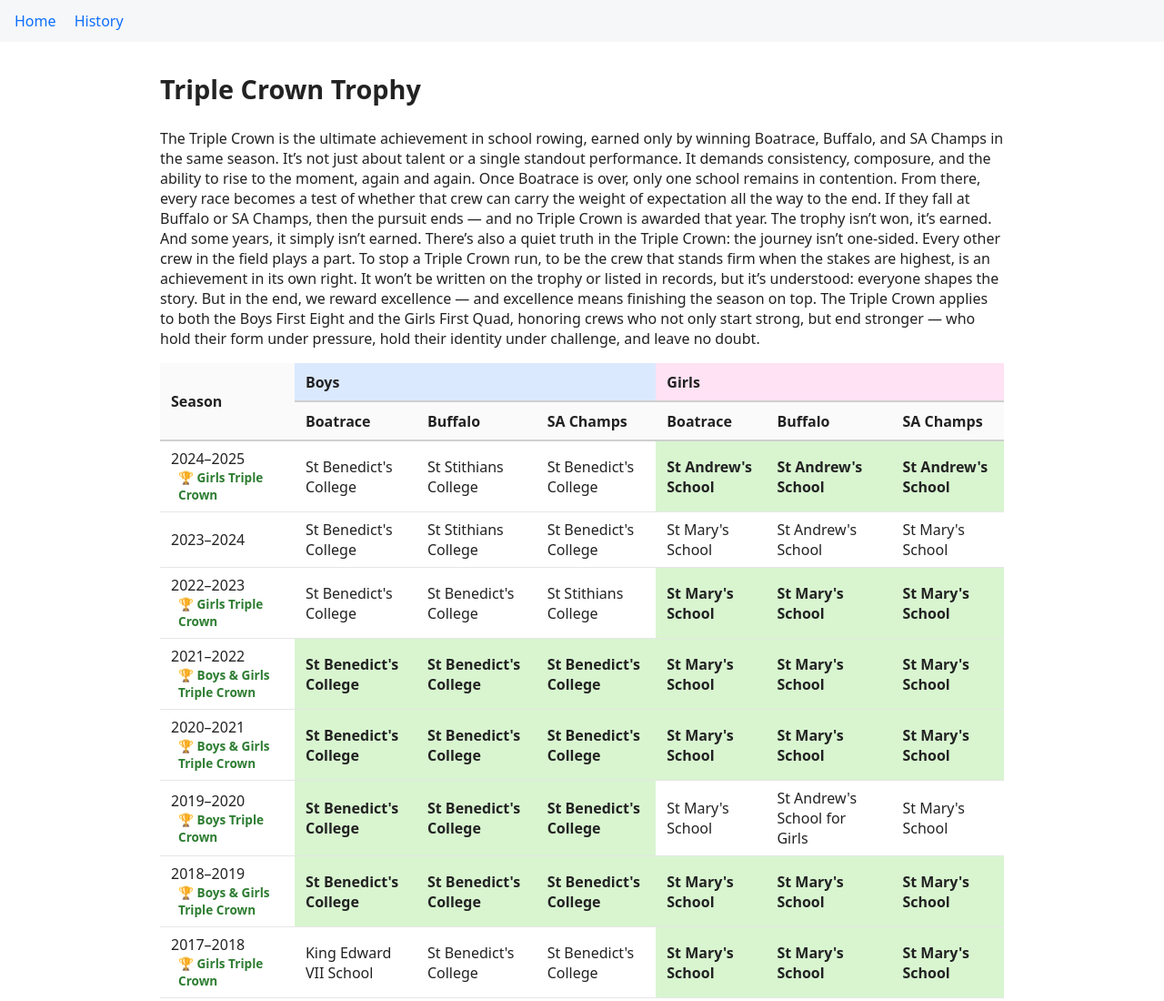
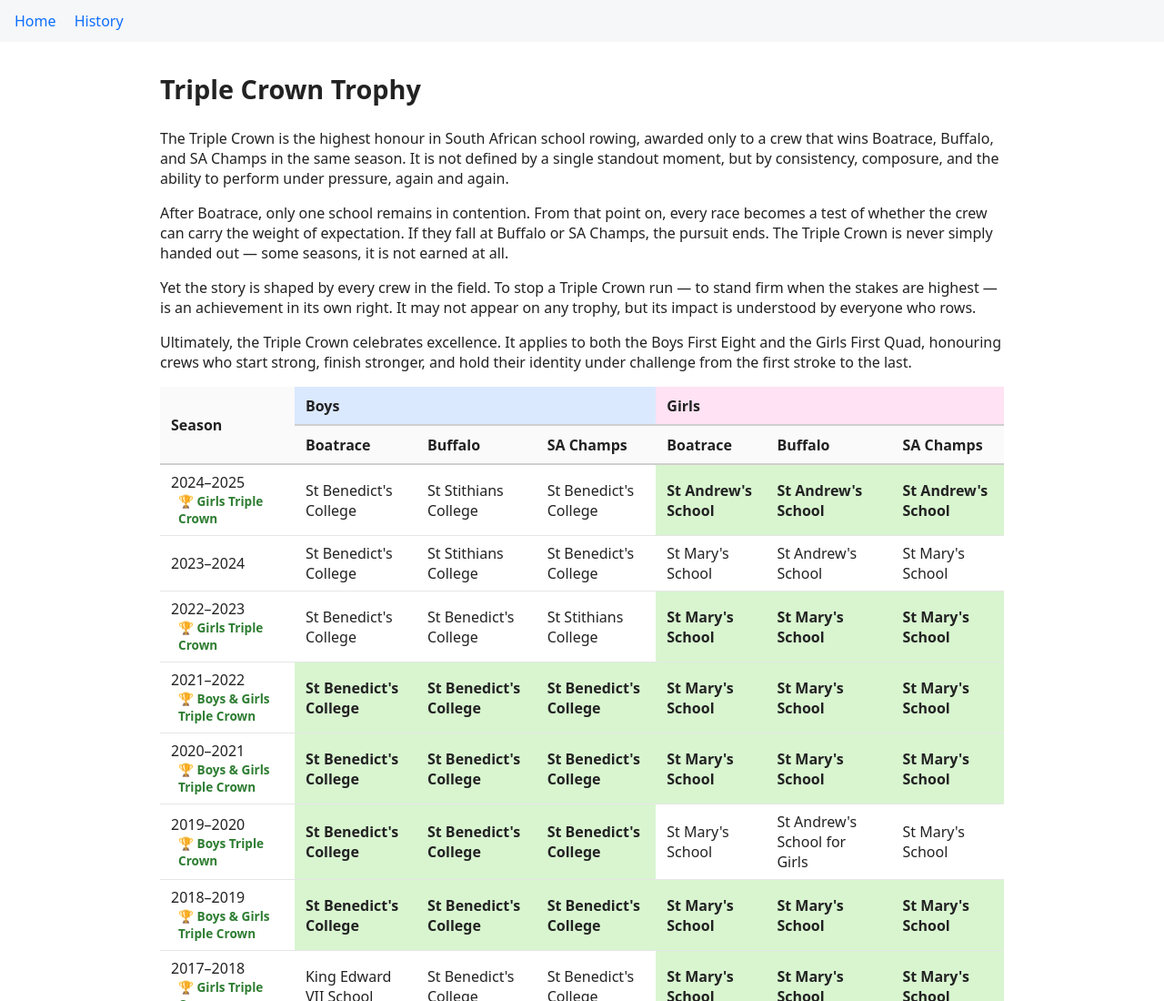
Before and after one commit to st10137289/triple-crown-website, a plain HTML site: page index.html in a window 1280 px wide. Shown: the top 1100 px of the page at 91% size. Drawn offline with Linux system fonts and the light colour scheme.

Commit message:
Edited Description

```diff
--- a/index.html
+++ b/index.html
@@ -12,14 +12,29 @@
     </nav>
     <main>
         <h1>Triple Crown Trophy</h1>
-        <p> The Triple Crown is the ultimate achievement in school rowing, earned only by winning Boatrace, Buffalo, and SA Champs in the same season. It’s not just about talent or a single standout performance. It demands consistency, composure, and the ability to rise to the moment, again and again.
+        <p>
+            The Triple Crown is the highest honour in South African school rowing, awarded only to a crew that wins
+            Boatrace, Buffalo, and SA Champs in the same season. It is not defined by a single standout moment, but by
+            consistency, composure, and the ability to perform under pressure, again and again.
+        </p>
 
-            Once Boatrace is over, only one school remains in contention. From there, every race becomes a test of whether that crew can carry the weight of expectation all the way to the end. If they fall at Buffalo or SA Champs, then the pursuit ends — and no Triple Crown is awarded that year. The trophy isn’t won, it’s earned. And some years, it simply isn’t earned.
+        <p>
+            After Boatrace, only one school remains in contention. From that point on, every race becomes a test of whether
+            the crew can carry the weight of expectation. If they fall at Buffalo or SA Champs, the pursuit ends. The Triple
+            Crown is never simply handed out — some seasons, it is not earned at all.
+        </p>
 
-            There’s also a quiet truth in the Triple Crown: the journey isn’t one-sided. Every other crew in the field plays a part. To stop a Triple Crown run, to be the crew that stands firm when the stakes are highest, is an achievement in its own right. It won’t be written on the trophy or listed in records, but it’s understood: everyone shapes the story.
-            But in the end, we reward excellence — and excellence means finishing the season on top.
+        <p>
+            Yet the story is shaped by every crew in the field. To stop a Triple Crown run — to stand firm when the stakes
+            are highest — is an achievement in its own right. It may not appear on any trophy, but its impact is understood
+            by everyone who rows.
+        </p>
 
-            The Triple Crown applies to both the Boys First Eight and the Girls First Quad, honoring crews who not only start strong, but end stronger — who hold their form under pressure, hold their identity under challenge, and leave no doubt.</p>
+        <p>
+            Ultimately, the Triple Crown celebrates excellence. It applies to both the Boys First Eight and the Girls First
+            Quad, honouring crews who start strong, finish stronger, and hold their identity under challenge from the first
+            stroke to the last.
+        </p>
 
         <!--
         <label for="filter">Filter by School:</label>
```
